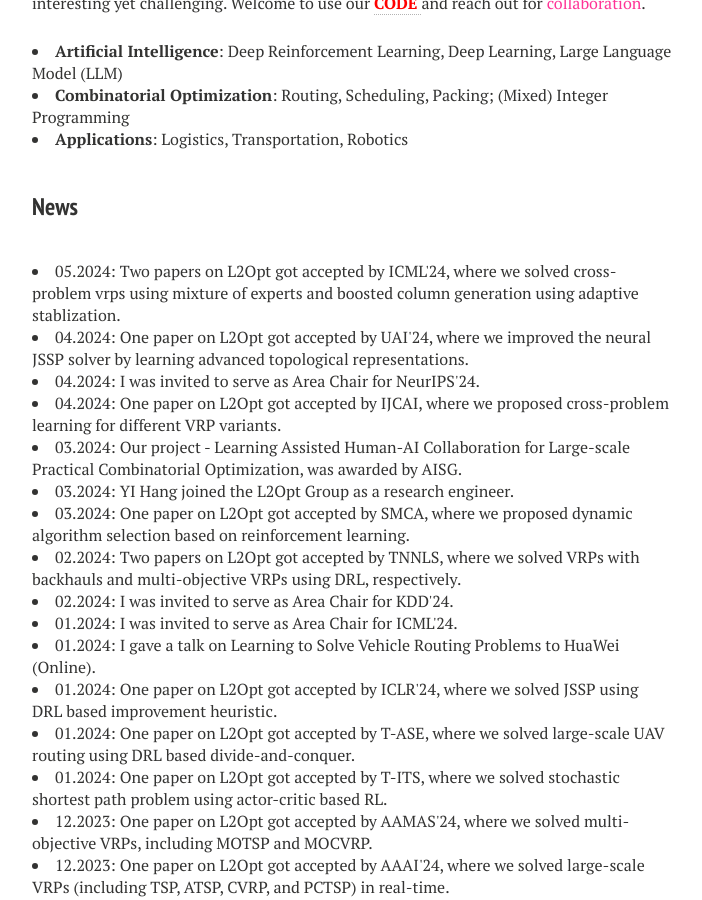
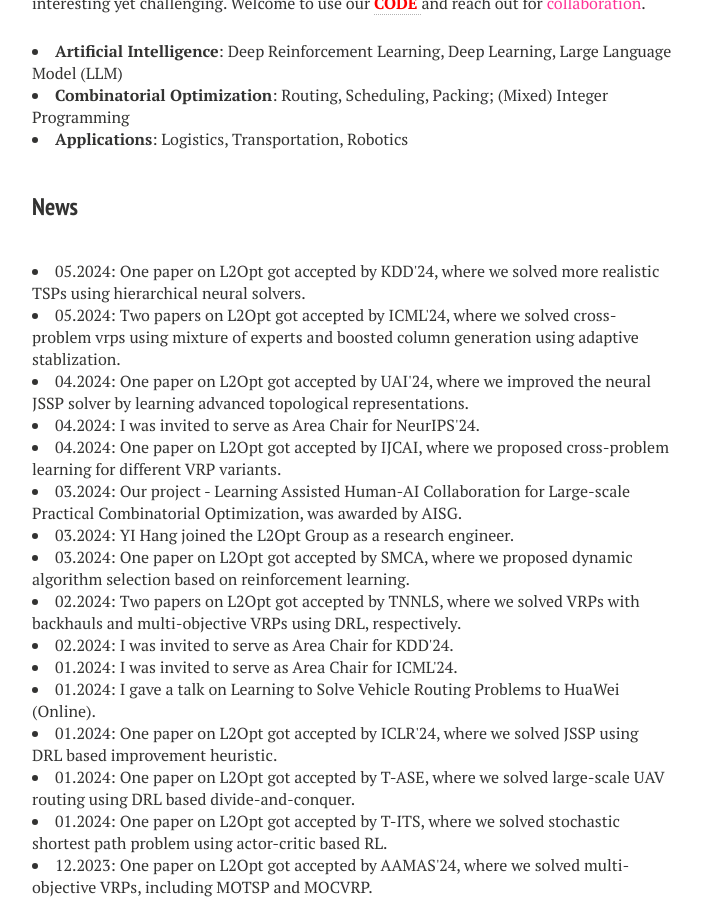
Before and after one commit to zhiguangcaosg/zhiguangcaosg.github.io, a Jekyll site: the page built from index.md, in a window 1280 px wide and 900 px high, scrolled down 878 px. Shown: the whole window, without its empty margins (288-990 px from the left). Built offline with Jekyll 4.4.1, drawn with Linux system fonts in a browser that asks for light colours; nearby versions of some CDN libraries.

Commit message:
Update index.md

```diff
--- a/index.md
+++ b/index.md
@@ -38,6 +38,10 @@ image: banner1.png
 </li>
 
 <h3 style="margin-bottom:-8px;padding-top:20px;">News</h3> <br>
+
+<li>
+05.2024:  One paper on L2Opt got accepted by KDD'24, where we solved more realistic TSPs using hierarchical neural solvers.
+</li>
 
 <li>
 05.2024:  Two papers on L2Opt got accepted by ICML'24, where we solved cross-problem vrps using mixture of experts and boosted column generation using adaptive stablization.
```
